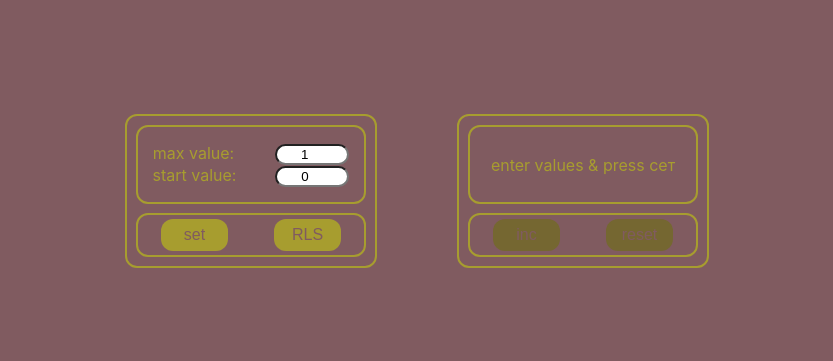
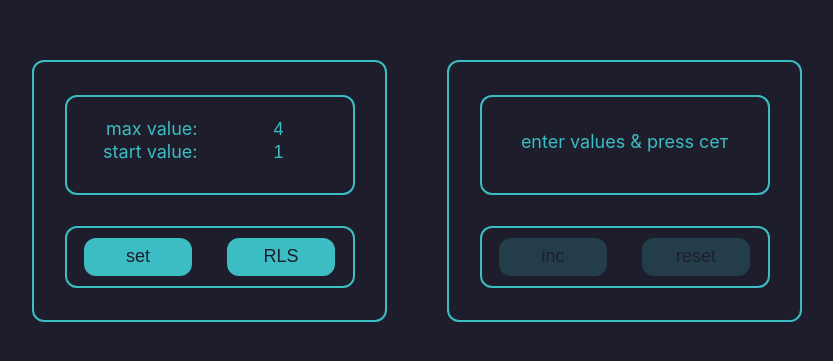
Before and after one commit to vova-khimichenko/counter, a React (Create React App) app: page / in a window 1280 px wide. Shown: the part 209-570 px from the top of the page, without its empty margins (223-1056 px from the left). Built offline with nearby package versions, Linux system fonts and the light colour scheme.

Commit message:
change start values

```diff
--- a/src/App.module.css
+++ b/src/App.module.css
@@ -1,99 +1,75 @@
+* {
+    box-sizing: border-box;
+}
+
 .App {
     display: flex;
     align-items: center;
     justify-content: center;
 
-    height: 100vh;
+    min-height: 100vh;
 
-    background: #805b60;
+    background: #1D1D2C;
+}
+
+@media only screen and (max-width: 850px) {
+    .App {
+        flex-direction: column;
+    }
 }
 
 .container {
     display: flex;
+    flex-direction: column;
     align-items: center;
-    flex-direction: column;
-    justify-content: space-around;
+    justify-content: center;
 
-    width: 248px;
-    height: 150px;
-    margin-right: 40px;
-    margin-left: 40px;
+    width: 355px;
+    height: 262px;
 
-    border: solid 2px #a79d2f;
+    margin: 30px;
+
+    border: solid 2px #3CBCC3;
     border-radius: 12px;
 }
 
 .counter {
-    font-size: medium;
-
-    display: flex;
-    align-items: center;
-    justify-content: center;
-
-    width: 226px;
-    height: 75px;
-    margin-bottom: -9px;
-
-    color: #a79d2f;
-    border: solid 2px #a79d2f;
-    border-radius: 12px;
-}
-
-.upCountMax {
-    font-size: 52px;
-
-    color: #9ef9e8;
-}
-
-.isDataEntering {
-    font-size: 32px;
-}
-
-.countIncorrect {
-    font-size: medium;
-
-    color: #9ef9e8;
-}
-
-.counterSettings {
-    font-size: medium;
-
-    flex-direction: column;
-
-    composes: counter;
+    font-size: large;
+    color: #3CBCC3;
+    align-items: flex-end;
+    width: 290px;
+    height: 100px;
+    margin: 30px 0 16px;
+    padding: 0 15px 7px;
+    composes: container;
 }
 
 .buttons {
-    display: flex;
+    justify-content: space-around;
     align-items: center;
-    justify-content: space-around;
-
-    width: 226px;
-    height: 40px;
-
-    border: solid 2px #a79d2f;
-    border-radius: 12px;
+    flex-direction: row;
+    height: 62px;
+    margin: 15px 0 30px;
+    composes: counter;
+    padding: 0;
 }
 
 .button {
-    font-size: medium;
+    align-items: center;
 
-    display: flex;
-    align-items: center;
-    justify-content: center;
-
-    width: 30%;
-    height: 79%;
-
-    color: #805b60;
-    border: none;
-    border-radius: 12px;
-    background: #a79d2f;
+    composes: counter;
+    width: 108px;
+    height: 38px;
+    color: #1D1D2C;
+    background: #3CBCC3;
+    padding: 0;
+    margin: 0;
 }
 
 .button:disabled {
-    color: #805b60;
-    background-color: #756731;
+    color: #1D1D2C;
+    background-color: #3CBCC3;
+    opacity: .2;
 }
 
 .button:focus {
@@ -101,29 +77,50 @@
 }
 
 .button:active {
-    color: #a79d2f;
-    background: #805b60;
+    color: #3CBCC3;
+    border-color: #1D1D2C;
+    background: #1D1D2C;
+}
+
+.upCountMax {
+    font-size: 52px;
+
+    color: #FE4A49;
+}
+
+.countNumber {
+    font-size: 32px;
+}
+
+.countIncorrect {
+    color: #FE4A49;
 }
 
 .value {
+    font-size: large;
     width: 66px;
-    margin-left: 39px;
+    margin-left: 74px;
 
-    text-align: center;
-    border: solid 2 px #a79d2f;
+    border: none;
     border-radius: 12px;
+    color: #3CBCC3;
+    background: #1D1D2C;
 }
+
+/*.value::-webkit-inner-spin-button {*/
+/*    border: 1px dashed white;*/
+/*    -webkit-appearance:none;*/
+/*    display: block;*/
+/*    width: 15px;*/
+/*    opacity: 1;*/
+/*    !*background-color: #1D1D2C;*!*/
+/*}*/
 
 .value:focus {
     outline: none;
 }
 
 .valueError {
-    background-color: #9ef9e8;
-
+    color: #E40C2B;
     composes: value;
 }
-
-.maxValue {
-    margin-right: 2px;
-}
--- a/src/CounterControl.jsx
+++ b/src/CounterControl.jsx
@@ -12,7 +12,7 @@ const CounterControl = (props) => {
         : props.localState.isStartError || props.localState.isMaxError
             ? styles.countIncorrect
             : !props.localState.isDataEntering
-                ? styles.isDataEntering
+                ? styles.countNumber
                 : ''
 
     let counterView = props.localState.isStartError || props.localState.isMaxError
@@ -21,20 +21,24 @@ const CounterControl = (props) => {
             ? props.reduxState.currentCount
             : "enter values & press сет"
 
-    let incDisabled = props.localState.isDataEntering || props.localState.isUpCountMax
+    let incDisabled = props.localState.isDataEntering
+        || props.localState.isUpCountMax
+        || props.localState.isMaxError
+        || props.localState.isStartError
+    let resetDisabled = props.localState.isDataEntering
+        || props.localState.isMaxError
+        || props.localState.isStartError
 
     return (
         <div className={styles.container}>
-            <div className={styles.counter}>
-                        <span className={classCount}>
-                            {counterView}
-                        </span>
+            <div className={styles.counter} style={{alignItems: 'center'}}>
+                <span className={classCount}>{counterView}</span>
             </div>
             <div className={styles.buttons}>
                 <Button disabled={incDisabled}
                         onClick={onUpCount}
                         name={'inc'}/>
-                <Button disabled={props.localState.isDataEntering}
+                <Button disabled={resetDisabled}
                         onClick={onCountReset}
                         name={'reset'}/>
             </div>
--- a/src/CounterSettings.jsx
+++ b/src/CounterSettings.jsx
@@ -4,9 +4,24 @@ import {Button} from "./Button";
 
 const CounterSettings = (props) => {
 
-    const onMaxCountValue = (e) => props.maxCountValue(+e.currentTarget.value)
-    const onStartCountValue = (e) => props.startCountValue(+e.currentTarget.value)
     const onSetCount = () => props.setCount()
+    const changeMaxCountValue = (e) => props.maxCountValue(+e.currentTarget.value)
+    const clearMaxCountValue = (e) => +e.currentTarget.value === 0
+        && props.maxCountValue('')
+    const backspacePressMax = (e) => e.key === 'Backspace'
+        && props.localState.maxCount.toString().length === 1
+        && props.maxCountValue('')
+    const defaultValueMax = () => props.localState.maxCount === ''
+        && props.maxCountValue(1)
+
+    const changeStartCountValue = (e) => props.startCountValue(+e.currentTarget.value)
+    const clearStartCountValue = (e) => +e.currentTarget.value === 0
+        && props.startCountValue('')
+    const backspacePressStart = (e) => e.key === 'Backspace'
+        && props.localState.startCount.toString().length === 1
+        && props.startCountValue('')
+    const defaultValueStart = () => props.localState.startCount === ''
+        && props.startCountValue(0)
 
     let classMaxError = props.localState.isMaxError
         ? styles.valueError
@@ -22,21 +37,25 @@ const CounterSettings = (props) => {
 
     return (
         <div className={styles.container}>
-            <div className={styles.counterSettings}>
-                <div>
-                    <span className={styles.maxValue}>max value:</span>
-                    <input className={classMaxError}
-                           type={'number'}
-                           onChange={onMaxCountValue}
-                           value={props.reduxState.maxCount}/>
-                </div>
-                <div>
-                    <span>start value:</span>
-                    <input className={classStartError}
-                           type={'number'}
-                           onChange={onStartCountValue}
-                           value={props.reduxState.startCount}/>
-                </div>
+            <div className={styles.counter}>
+                <span>max value:<input className={classMaxError}
+                                       type={'number'}
+                                       onChange={changeMaxCountValue}
+                                       value={props.reduxState.maxCount}
+                                       onKeyDown={backspacePressMax}
+                                       onBlur={defaultValueMax}
+                                       onFocus={clearMaxCountValue}
+                />
+                </span>
+                <span>start value:<input className={classStartError}
+                                         type={'number'}
+                                         onChange={changeStartCountValue}
+                                         value={props.reduxState.startCount}
+                                         onKeyDown={backspacePressStart}
+                                         onBlur={defaultValueStart}
+                                         onFocus={clearStartCountValue}
+                />
+                </span>
             </div>
             <div className={styles.buttons}>
                 <Button disabled={setDisabled}
--- a/src/store/counterReducer.js
+++ b/src/store/counterReducer.js
@@ -1,7 +1,7 @@
 let initialState = {
     currentCount: null,
-    maxCount: 1,
-    startCount: 0
+    maxCount: 4,
+    startCount: 1
 }
 
 export const counterReducer = (state = initialState, action) => {
```
